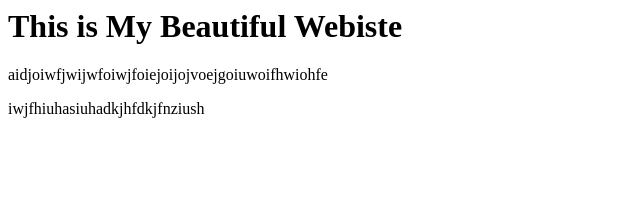
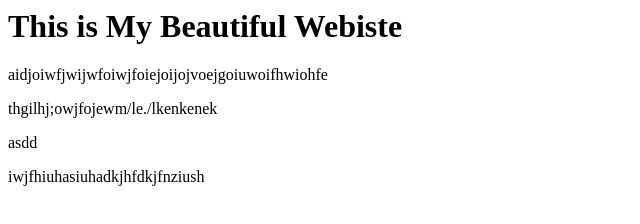
Before and after one commit to sh4sh4nk28/awesome-repo, a plain HTML site: page index.html in a window 1280 px wide. Shown: the whole page, without its empty margins (0-640 px from the left). Drawn offline with Linux system fonts and the light colour scheme.

Commit message:
adding index.html

```diff
--- a/index.html
+++ b/index.html
@@ -2,5 +2,7 @@
 <title>This is my website</title>
 <h1>This is My Beautiful Webiste</h1>
 <p> aidjoiwfjwijwfoiwjfoiejoijojvoejgoiuwoifhwiohfe</p>
+<p>thgilhj;owjfojewm/le./lkenkenek</p>
+<P>asdd</p>
 <P> iwjfhiuhasiuhadkjhfdkjfnziush</p>
 <html>
```
